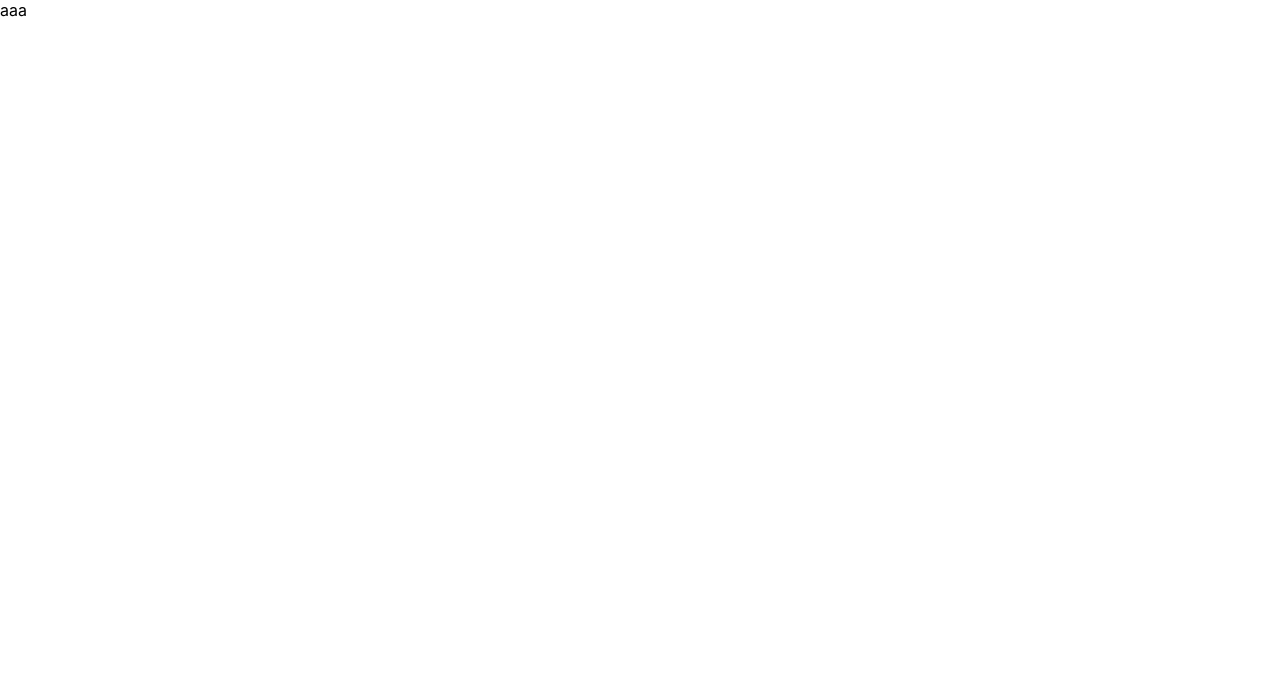
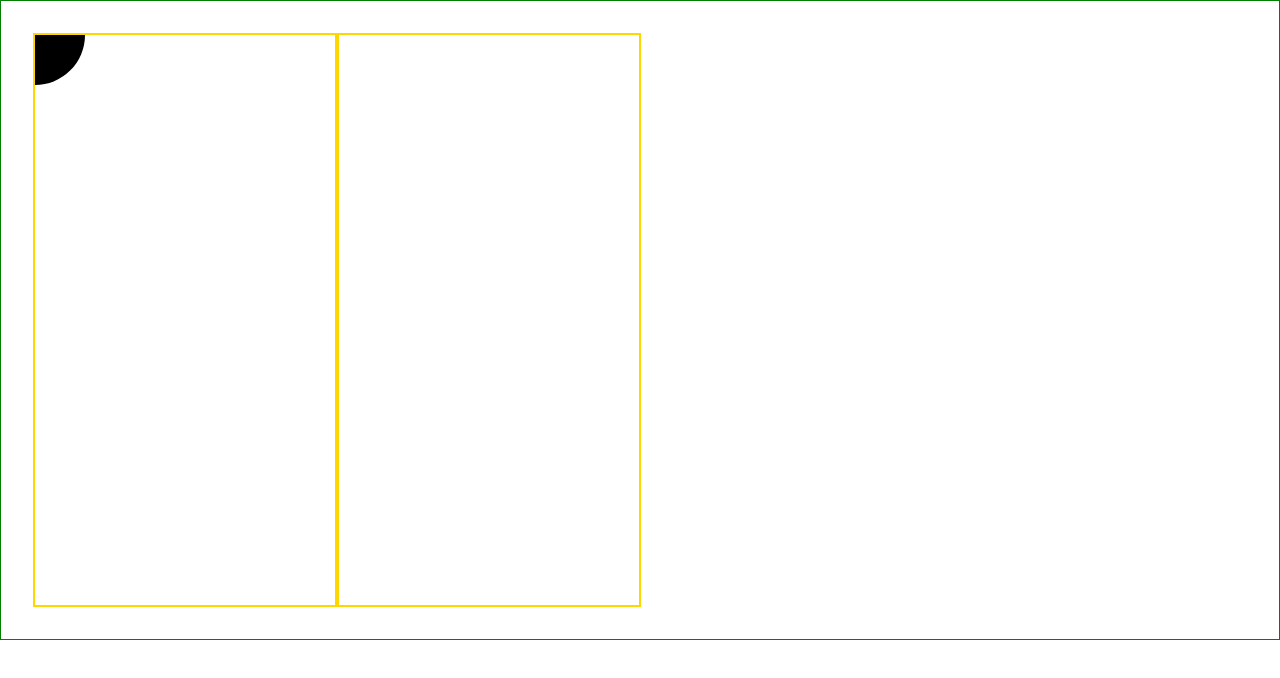
Before and after one commit to seung-ik/d3_pr, a React (Create React App) app: page / in a window 1280 px wide. Shown: the top 678 px of the page. Built offline with nearby package versions, Linux system fonts and the light colour scheme.

Commit message:
practice d3 draw circle by d3

```diff
--- a/src/App.tsx
+++ b/src/App.tsx
@@ -1,7 +1,47 @@
-import React from 'react';
+import React, { useRef } from 'react';
+import * as d3 from 'd3';
+import styled from 'styled-components';
+
+const Wrapper = styled('div')`
+  display: flex;
+  width: 100%;
+  height: 80vh;
+  padding: 2rem;
+  border: 1px solid green;
+  box-sizing: border-box;
+`;
 
 function App() {
-  return <div className="App">aaa</div>;
+  const svgRef = useRef(null);
+  const width = 600;
+  const height = 500;
+  const margin = {
+    top: 20, right: 30, bottom: 30, left: 40
+  }
+
+  React.useEffect(() => {
+    const svgElement = d3.select(svgRef.current);
+    svgElement.append('circle').attr('cx', 0).attr('cy', 0).attr('r', 50);
+  }, []);
+
+  return (
+    <Wrapper
+      className="App"
+      style={{ display: 'flex', width: '100%', height: '80vh', padding: '2rem', border: '1px solid green' }}
+    >
+      <svg
+        ref={svgRef}
+        style={{
+          border: '2px solid gold',
+        }}
+      />
+      <svg
+        style={{
+          border: '2px solid gold',
+        }}
+      />
+    </Wrapper>
+  );
 }
 
 export default App;
```
Also changed, not shown: 1 other file (tests, documents, lock files or other folders).
